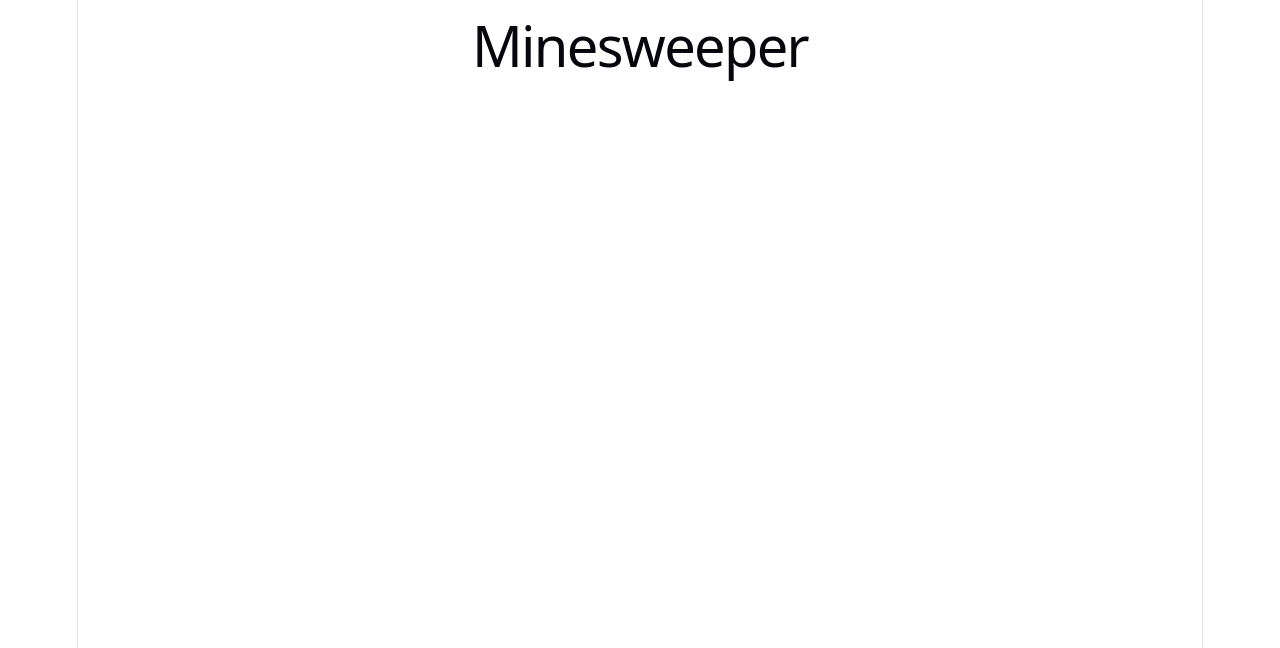
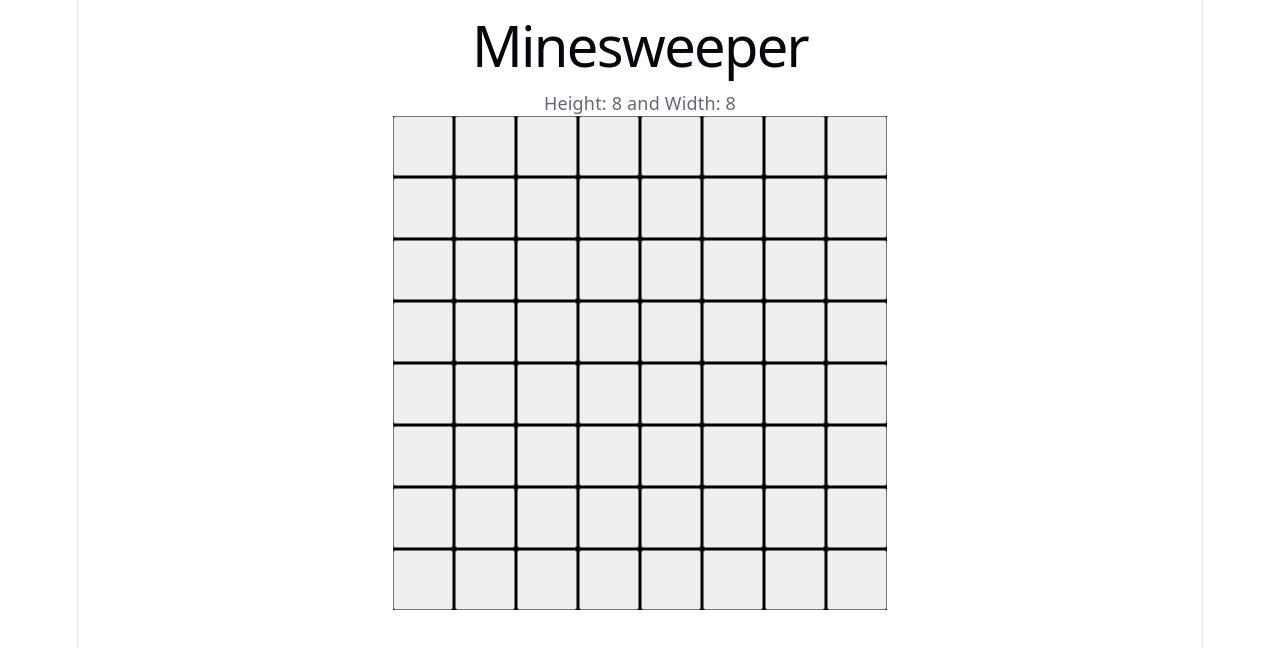
Before and after one commit to cijid/minesweepah, a React (Vite) app in the folder minesweepah/: page / in a window 1280 px wide. Shown: the top 648 px of the page. Built offline with nearby package versions, Linux system fonts and the light colour scheme.

Commit message:
Grid created

```diff
--- a/minesweepah/src/App.css
+++ b/minesweepah/src/App.css
@@ -182,3 +182,16 @@
     border-right-color: var(--border);
   }
 }
+
+
+.td {
+  border: 1px solid;
+  width: 2em;
+  height: 2em;
+}
+
+.mineCell {
+  height: 2em;
+  width: 1em;
+  background: #eee;
+}
--- a/minesweepah/src/App.jsx
+++ b/minesweepah/src/App.jsx
@@ -1,15 +1,20 @@
-import { useState } from 'react'
+import { useState, useEffect } from 'react'
 import reactLogo from './assets/react.svg'
 import viteLogo from './assets/vite.svg'
 import heroImg from './assets/hero.png'
 import './App.css'
+import GameBoard from './GameBoard'
+import { Link, Route, Routes} from 'react-router-dom'
+
 
 function App() {
   const [gameState, setGameState] = useState(null)
+  const [board, setBoard] = useState([8,8])
 
   return (
     <>
     <h1 className="gameName">Minesweeper</h1>
+    <GameBoard board={board}/>
     </>
   )
 }
--- /dev/null
+++ b/minesweepah/src/Cell.jsx
@@ -0,0 +1,11 @@
+  import './Cell.css'
+
+  function Cell({ x, y, hasMine }) {
+  return (
+    <button className="cell">
+      {hasMine ? "boom" : ""}
+    </button>
+  );
+}
+
+export default Cell;
--- /dev/null
+++ b/minesweepah/src/GameBoard.jsx
@@ -0,0 +1,62 @@
+import { useState, useEffect } from 'react'
+import reactLogo from './assets/react.svg'
+import viteLogo from './assets/vite.svg'
+import heroImg from './assets/hero.png'
+import './App.css'
+import './gameboard.css'
+import Cell from './Cell'
+
+function GameBoard({ board }) {
+
+  const boardHeight = board[0]
+  const boardWidth = board[1]
+  const [boardDimensions, setBoardDimensions] = useState([]);
+
+
+  useEffect(() => {
+    const mineBoard = [];
+
+    for (let row = 0; row < boardHeight; row++) {
+      mineBoard[row] = [];
+
+      for (let column = 0; column < boardWidth; column++) {
+        mineBoard[row][column] = false;
+      }
+    }
+
+    setBoardDimensions(mineBoard);
+  }, [boardHeight, boardWidth]);
+
+
+
+  return (
+    <>
+      <p>Height: {boardHeight} and Width: {boardWidth} </p>
+      <div
+        className="msBoard"
+        style={{
+          gridTemplateColumns: `repeat(${boardWidth}, 60px)`,
+          gridTemplateRows: `repeat(${boardWidth}, 60px)`,
+        }}
+      >
+        {boardDimensions.map((row, rowIndex) =>
+          row.map((hasMine, columnIndex) => (
+            <Cell key={`${rowIndex}-${columnIndex}`} x={columnIndex} y={rowIndex} hasMine={hasMine}/>
+          ))
+        )}
+      </div>
+
+
+
+
+
+
+
+
+
+    </>
+  )
+}
+
+
+export default GameBoard
--- /dev/null
+++ b/minesweepah/src/gameboard.css
@@ -0,0 +1,11 @@
+.msBoard {
+  display:grid;
+  gap: 2px;
+  position: relative;
+  margin: 0 auto;
+  background-color: #000;
+  background-image:
+    linear-gradient(#333 1px, transparent 1px),
+    linear-gradient(90deg, #333 1px, transparent 1px);
+  size: 1em;
+}
```
Also changed, not shown: minesweepah/src/Cell.css (added), 1 other file (tests, documents, lock files or other folders).
